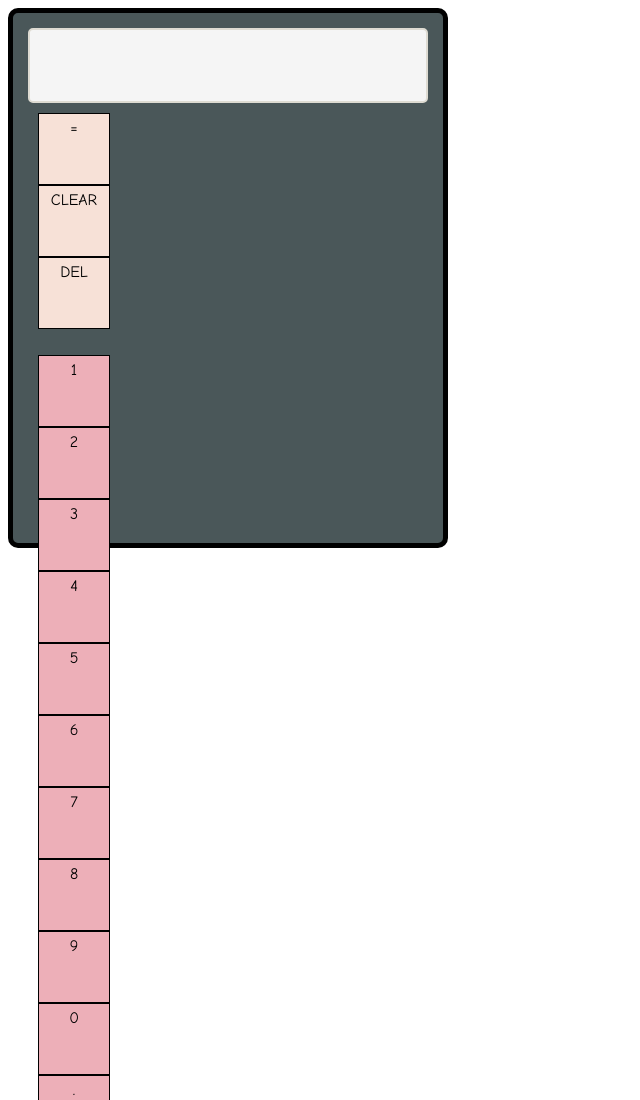
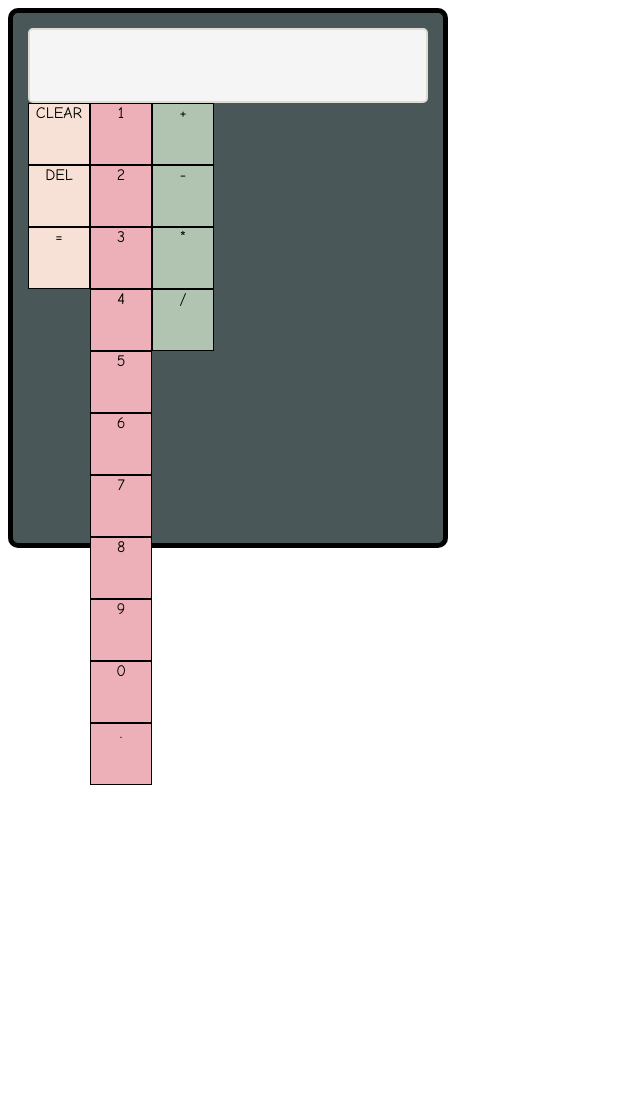
Before and after one commit to alysarnau/calculator, a plain HTML site: page index.html in a window 1280 px wide. Shown: the top 1100 px of the page, without its empty margins (0-640 px from the left). After the commit the page ends 800 px from the top, so only its background shows below. Drawn offline with Linux system fonts and the light colour scheme.

Commit message:
Remove flex stlying

```diff
--- a/index.html
+++ b/index.html
@@ -14,9 +14,9 @@
           </div>
           <div class="nonDisplay">
             <div class="sumClear">
-              <div id="sum">=</div>
               <div id="clear">CLEAR</div>
               <div id="del">DEL</div>
+              <div id="sum">=</div>
           </div>
           <div id="digits">
             <div class="digits" id="1">1</div>
--- a/script.js
+++ b/script.js
@@ -47,8 +47,9 @@ digits.forEach(digit => digit.addEventListener('click', e => {
 
 //store a, b, and operator in a text field just for kicks
 const sumClear = document.querySelector('.sumClear');
+const calc = document.querySelector('#calc-container');
 const resultPara = document.createElement('p');
-sumClear.appendChild(resultPara);
+calc.appendChild(resultPara);
 
 //numbers create the displayValue
 //when click the operator button, that value is saved as "a"
--- a/style.css
+++ b/style.css
@@ -6,16 +6,11 @@ body {
     height: 500px;
     width: 400px;
     background-color: #4A5759;
-    display: grid;
     border: 5px solid black;
     border-radius: 10px;
     padding: 15px;
-    grid-template-rows: repeat(4, 1fr);
-    grid-template-columns: repeat(4, 1fr);
-}
-
-div {
-    padding: 5px;
+    /* grid-template-rows: repeat(6, 1fr);
+    grid-template-columns: repeat(4, 1fr); */
 }
 
 .display {
@@ -24,18 +19,17 @@ div {
     box-sizing: border-box;
     height: 75px;
     background-color: whitesmoke;
-    grid-column-start: 1;
+    /* grid-column-start: 1;
     grid-column-end: 5;
     grid-row-start: 1;
-    grid-row-end: 2;
+    grid-row-end: 2; */
 }
 
 .nonDisplay {
-    display: grid;
+    display: flex;
 }
 
 div#digits {
-    display: grid;
 }
 
 div.operators,
@@ -47,23 +41,33 @@ div.digits,
     height: 60px;
     border: 1px solid black;
     text-align: center;
-    flex: 1 0 20%;
 }
 
 div.digits {
   background-color: #EDAFB8;
+  /* grid-column-start: 1;
+  grid-column-end: 4;
+  grid-row-start: 3;
+  grid-row-end: 7; */
 }
 
 div.operators {
     background-color: #B0C4B1;
-
+    /* grid-column-start: 4;
+    grid-column-end: 5;
+    grid-row-start: 2;
+    grid-row-end: 7; */
 }
 
-div.sumClear {
+.sumClear {
+    /* grid-column-start: 1;
+    grid-column-end: 4;
+    grid-row-start: 2;
+    grid-row-end: 3; */
 }
 
+#clear,
 #sum,
-#clear,
 #del {
     background-color: #F7E1D7;
 }
```
